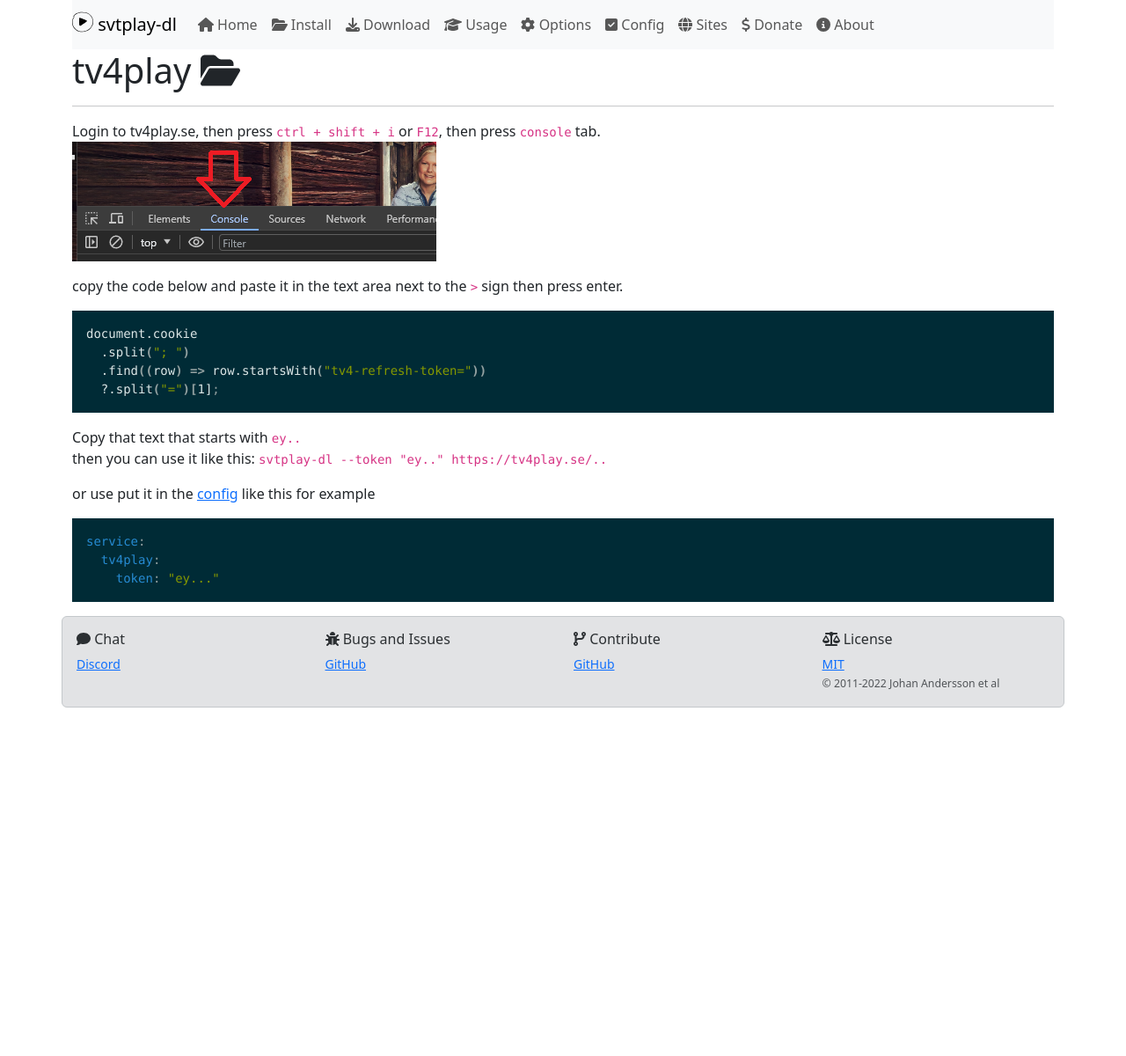
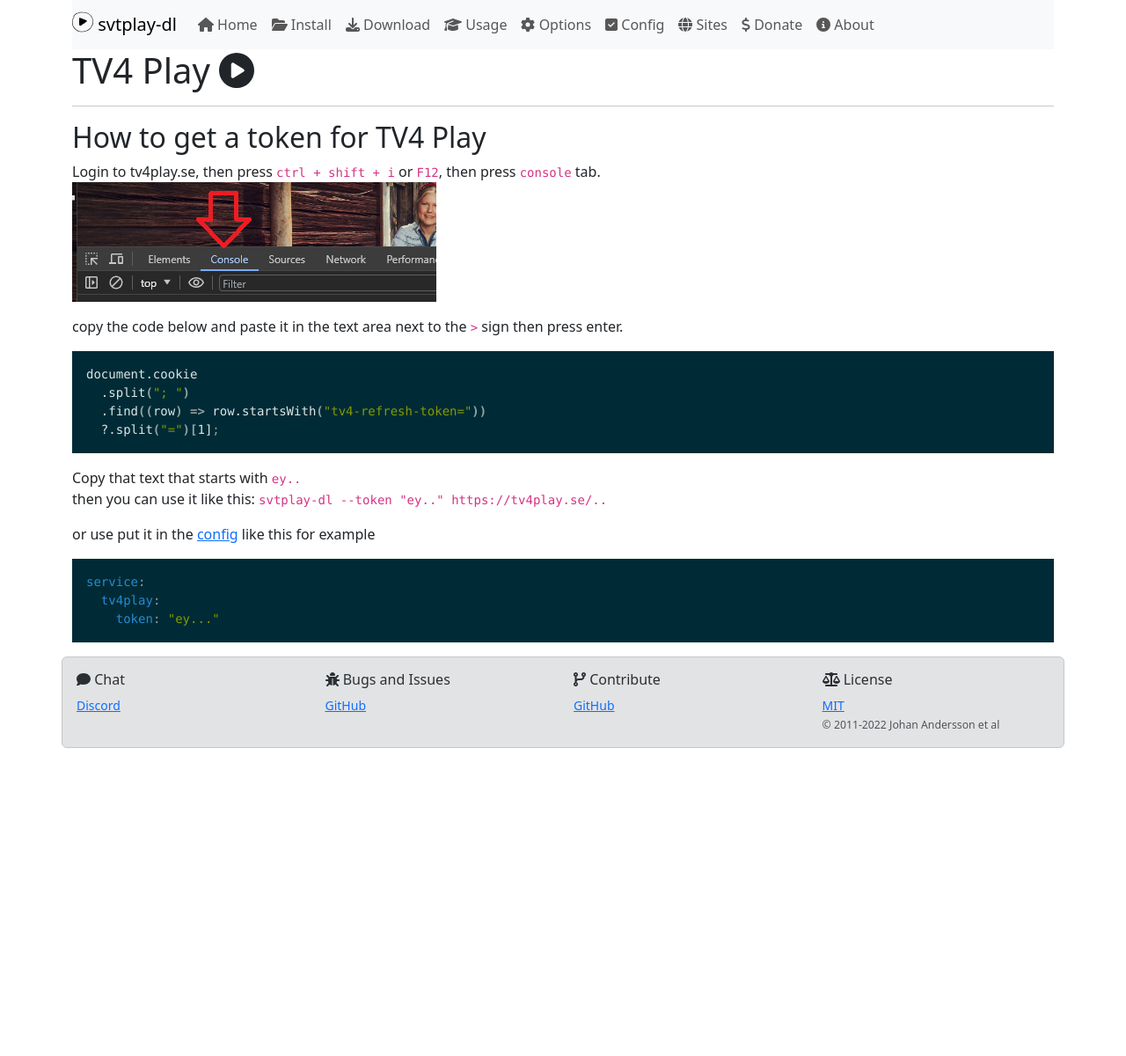
Before and after one commit to spaam/svtplay-dl-web, a Jekyll site: the page built from _pages/tv4play.md, in a window 1280 px wide. Shown: the whole page at 88% size. Built offline with Jekyll 4.4.1, drawn with Linux system fonts in a browser that asks for light colours; comment, search, counter and statistics services are not loaded.

Commit message:
Add link to and format TV4 Play page

```diff
--- a/_pages/tv4play.md
+++ b/_pages/tv4play.md
@@ -1,12 +1,12 @@
 ---
 layout: page
-title: tv4play
+title: TV4 Play
 permalink: /tv4play/
-icon: fas fa-folder-open
+icon: fas fa-circle-play
 description: tv4play workarounud
 ---
 
-
+## How to get a token for TV4 Play
 
 Login to tv4play.se, then press `ctrl + shift + i` or `F12`, then press `console` tab.
 <br />
```
Also changed, not shown: _pages/sites.md (+1 -1 lines).
